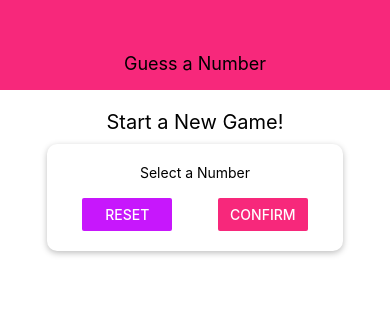
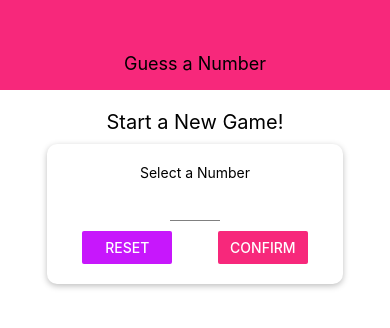
Before and after one commit to igorsmasc/react-native-guess-a-number-app, a React Native app: screen / in a window 390 px wide. Shown: the top 328 px of the page. Built offline with nearby package versions, Linux system fonts and the light colour scheme.

Commit message:
Add an Input Component

```diff
--- /dev/null
+++ b/components/Input.js
@@ -0,0 +1,17 @@
+import React from 'react';
+import { TextInput, StyleSheet } from 'react-native';
+
+const Input = (props) => {
+  return <TextInput {...props} style={{ ...styles.input, ...props.style }} />;
+};
+
+const styles = StyleSheet.create({
+  input: {
+    height: 30,
+    borderBottomColor: 'grey',
+    borderBottomWidth: 1,
+    marginVertical: 10,
+  },
+});
+
+export default Input;
--- a/screens/StartGameScreen.js
+++ b/screens/StartGameScreen.js
@@ -1,26 +1,83 @@
-import React from 'react';
-import { View, Text, StyleSheet, TextInput, Button } from 'react-native';
+import React, { useState } from 'react';
+import {
+  View,
+  Text,
+  StyleSheet,
+  Button,
+  TouchableWithoutFeedback,
+  Keyboard,
+} from 'react-native';
 
 import Card from '../components/Card';
+import Input from '../components/Input';
 import Colors from '../constants/colors';
 
 const StartGameScreen = ({}) => {
+  const [enteredValue, setEnteredValue] = useState('');
+  const [confirmed, setConfirmed] = useState(false);
+  const [selectedNumber, setSelectedNumber] = useState('');
+
+  const numberInputHandler = (inputText) => {
+    setEnteredValue(inputText.replace(/[^0-9]/g, ''));
+  };
+
+  const resetInputHandler = () => {
+    setEnteredValue('');
+    setConfirmed(false);
+  };
+
+  const confirmInputHandler = () => {
+    const chosenNumber = parseInt(enteredValue, 10);
+    if (isNaN(chosenNumber) || chosenNumber <= 0 || chosenNumber > 99) {
+      return;
+    }
+    setConfirmed(true);
+    setSelectedNumber(chosenNumber);
+    setEnteredValue('');
+  };
+
+  let confirmedOutput;
+
+  if (confirmed) {
+    confirmedOutput = <Text>Chosen Number: {selectedNumber}</Text>;
+  }
+
   return (
+    <TouchableWithoutFeedback onPress={Keyboard.dismiss}>
       <View style={styles.screen}>
         <Text style={styles.title}>Start a New Game!</Text>
         <Card style={styles.inputContainer}>
           <Text>Select a Number</Text>
-        <TextInput />
+          <Input
+            style={styles.input}
+            blurOnSubmit
+            autoCapitalize="none"
+            autoCorrect={false}
+            keyboardType="number-pad"
+            maxLength={2}
+            onChangeText={numberInputHandler}
+            value={enteredValue}
+          />
           <View style={styles.buttonContainer}>
             <View style={styles.button}>
-            <Button title="Reset" color={Colors.accent} />
+              <Button
+                title="Reset"
+                color={Colors.accent}
+                onPress={resetInputHandler}
+              />
             </View>
             <View style={styles.button}>
-            <Button title="Confirm" color={Colors.primary} />
+              <Button
+                title="Confirm"
+                color={Colors.primary}
+                onPress={confirmInputHandler}
+              />
             </View>
           </View>
         </Card>
+        {confirmedOutput}
       </View>
+    </TouchableWithoutFeedback>
   );
 };
 
@@ -48,6 +105,10 @@
   button: {
     width: '40%',
   },
+  input: {
+    width: 50,
+    textAlign: 'center',
+  },
 });
 
 export default StartGameScreen;
```
Lines whose indentation alone changed are shown as unchanged.
